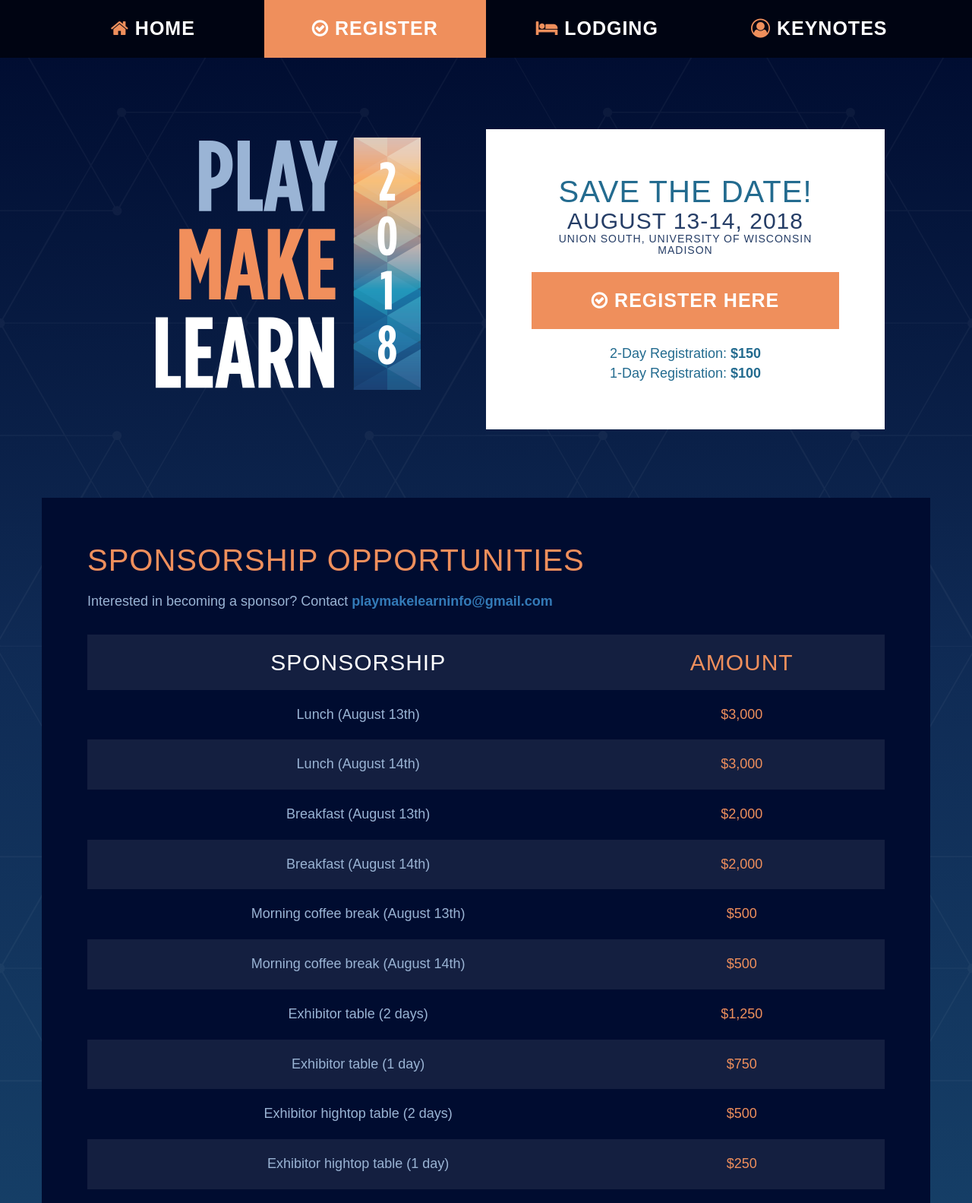
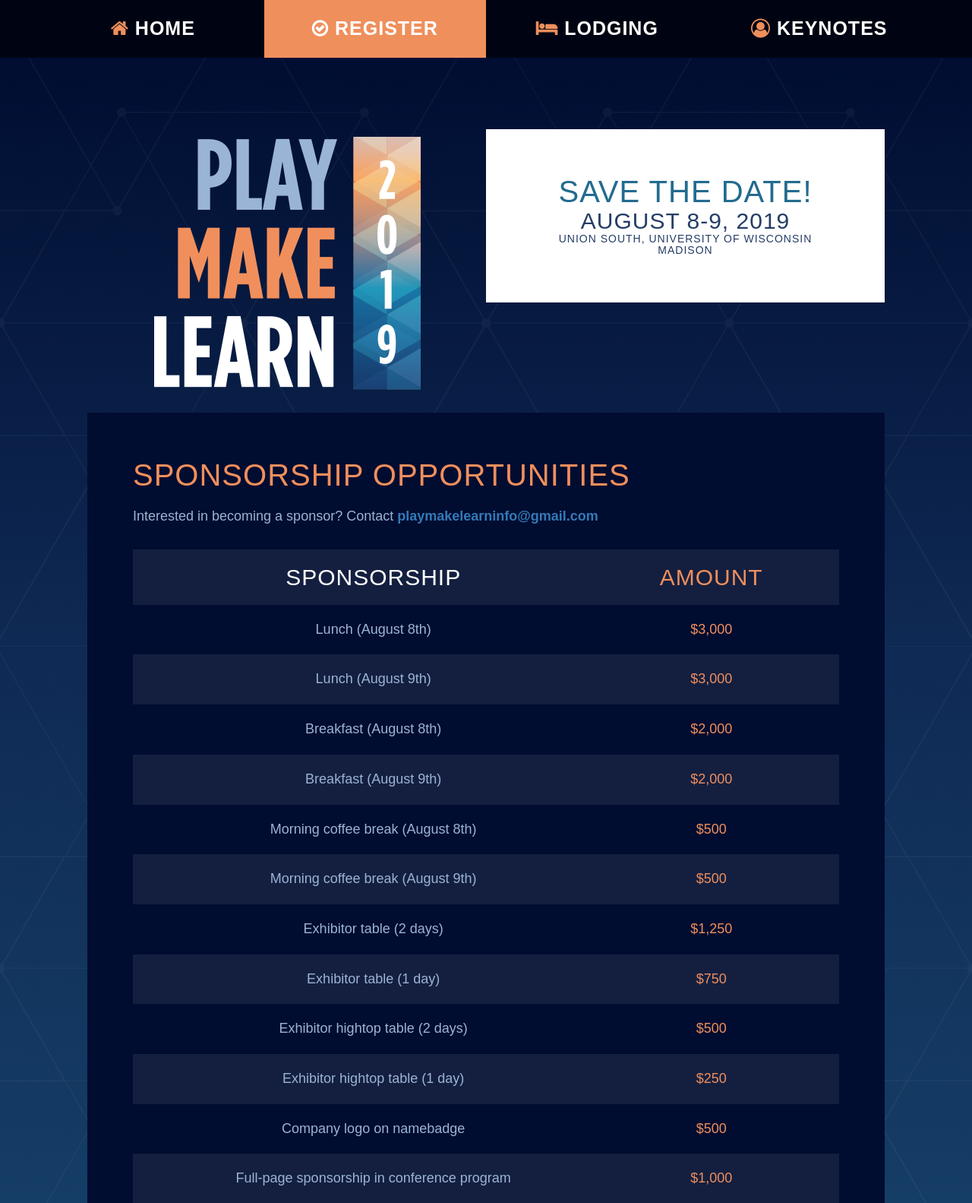
Before and after one commit to jsruesch/pmlcon, a PHP site: page /sponsorship.php in a window 1280 px wide. Shown: the top 1583 px of the page at 76% size. Run offline with PHP 8.4, Linux system fonts and the light colour scheme; some libraries are stand-ins or nearby versions.

Commit message:
Update sponsorship.php

```diff
--- a/sponsorship.php
+++ b/sponsorship.php
@@ -9,21 +9,21 @@
       <!-- Header -->
         <div class="row pad60">
           <div class="col-sm-6">
-            <img class="center-block main-logo" src="img/logo-2018.png" />
+            <img class="center-block main-logo" src="img/logo-2019.png" />
           </div>
           <div class="col-sm-6 pad60 mar50-top bg-white">
             <div class="row text-center">
               <h2 class="text-mblue">Save the Date!</h2>
-              <h3 class="text-dblue">August 13-14, 2018</h3>
+              <h3 class="text-dblue">August 8-9, 2019</h3>
               <h5 class="text-dblue">Union South, University of Wisconsin Madison</h5>
-            </div>
+<!--             </div>
             <div class="row mar20-top mar20-bot">
               <a href="https://registration.eop.education.wisc.edu/index.aspx?id=225" target="_blank" class="button bg-orange text-white"><i class="fa fa-check-circle-o" aria-hidden="true"></i> Register Here</a>
             </div>
             <div class="row">
               <p class="text-center text-mblue">2-Day Registration: <span class="text-bold">$150</span></p>
               <p class="text-center text-mblue">1-Day Registration: <span class="text-bold">$100</span></p>
-            </div>
+            </div> -->
             <!-- <div class="row mar20-top">
               <p class="text-dblue text-center">
                 Questions? <a href="mailto:playmakelearninfo@gmail.com" target="_blank">Send us an email!</a> <br />We'd be happy to answer them for you!
@@ -57,7 +57,7 @@
           <div class="row pad20">
             <div class="col-sm-8">
               <p class="text-lblue text-center">
-                Lunch (August 13th)
+                Lunch (August 8th)
               </p>
             </div>
             <div class="col-sm-4">
@@ -70,7 +70,7 @@
           <div class="row bg-owhite pad20">
             <div class="col-sm-8">
               <p class="text-lblue text-center">
-                Lunch (August 14th)
+                Lunch (August 9th)
               </p>
             </div>
             <div class="col-sm-4">
@@ -83,7 +83,7 @@
           <div class="row pad20">
             <div class="col-sm-8">
               <p class="text-lblue text-center">
-                Breakfast (August 13th)
+                Breakfast (August 8th)
               </p>
             </div>
             <div class="col-sm-4">
@@ -96,7 +96,7 @@
           <div class="row bg-owhite pad20">
             <div class="col-sm-8">
               <p class="text-lblue text-center">
-                Breakfast (August 14th)
+                Breakfast (August 9th)
               </p>
             </div>
             <div class="col-sm-4">
@@ -109,7 +109,7 @@
           <div class="row pad20">
             <div class="col-sm-8">
               <p class="text-lblue text-center">
-                Morning coffee break (August 13th)
+                Morning coffee break (August 8th)
               </p>
             </div>
             <div class="col-sm-4">
@@ -122,7 +122,7 @@
           <div class="row bg-owhite pad20">
             <div class="col-sm-8">
               <p class="text-lblue text-center">
-                Morning coffee break (August 14th)
+                Morning coffee break (August 9th)
               </p>
             </div>
             <div class="col-sm-4">
@@ -250,7 +250,7 @@
           </div>
           <div class="row mar20-top mar20-bot">
             <h3 class="text-dblue">
-              Lunch (Mon. August 13th or Tues. August 14th): <span class="text-orange">$3,000</span>
+              Lunch (Mon. August 8th or Tues. August 9th): <span class="text-orange">$3,000</span>
             </h3>
             <ol class="disc">
               <li>Exclusive sponsorship of the lunch scheduled for 12:00pm-1:00pm on Mon. August 13th or Tues. August 14th </li>
@@ -260,7 +260,7 @@
           <div class="row mar30-bot"><hr /></div>
           <div class="row mar20-top mar20-bot">
             <h3 class="text-dblue">
-              Breakfast (Mon. August 13th or Tues. August 14th):  <span class="text-orange">$2,000</span>
+              Breakfast (Mon. August 8th or Tues. August 9th):  <span class="text-orange">$2,000</span>
             </h3>
             <ol class="disc">
               <li>Exclusive sponsorship of the breakfast scheduled for 8:00am-9:00am on Mon. August 13th or Tues. August 14th</li>
@@ -270,7 +270,7 @@
           <div class="row mar30-bot"><hr /></div>
           <div class="row mar20-top mar20-bot">
             <h3 class="text-dblue">
-              Morning coffee break (Mon. August 13th or Tues. August 14th): <span class="text-orange">$500</span>
+              Morning coffee break (Mon. August 8th or Tues. August 9th): <span class="text-orange">$500</span>
             </h3>
             <ol class="disc">
               <li>Exclusive sponsorship of coffee break scheduled for 10:45-11:00 am on Mon. August 13th or Tues. August 14th</li>
@@ -283,7 +283,7 @@
               Exhibitor table (2 days): <span class="text-orange">$1,250</span>
             </h3>
             <ol class="disc">
-              <li>3' x 6' clothed table, 2 chairs, Mon. August 13th 8:00 a.m.-5:00 p.m., &Tues. August 14th 8:00 a.m.-3:00 p.m., listed in program and on website</li>
+              <li>3' x 6' clothed table, 2 chairs, Mon. August 8th 8:00 a.m.-5:00 p.m., &Tues. August 9th 8:00 a.m.-3:00 p.m., listed in program and on website</li>
             </ol>
           </div>
           <div class="row mar30-bot"><hr /></div>
@@ -292,7 +292,7 @@
               Exhibitor table (1 day): <span class="text-orange">$750</span>
             </h3>
             <ol class="disc">
-              <li>3' x 6' clothed table, 2 chairs, Mon. August 13th 8:00 a.m.-5:00 p.m. or Tues. August 14th 8:00 a.m.-3:00 p.m., listed in program and on website</li>
+              <li>3' x 6' clothed table, 2 chairs, Mon. August 8th 8:00 a.m.-5:00 p.m. or Tues. August 9th 8:00 a.m.-3:00 p.m., listed in program and on website</li>
             </ol>
           </div>
           <div class="row mar30-bot"><hr /></div>
@@ -301,7 +301,7 @@
               Exhibitor hightop table (2 days): <span class="text-orange">$500</span>
             </h3>
             <ol class="disc">
-              <li>2' round clothed hightop table, Mon. August 13th 8:00 a.m.-5:00 p.m. & Tues. August 14th 8:00 a.m.-3:00 p.m., listed in program and on website</li>
+              <li>2' round clothed hightop table, Mon. August 8th 8:00 a.m.-5:00 p.m. & Tues. August 9th 8:00 a.m.-3:00 p.m., listed in program and on website</li>
             </ol>
           </div>
           <div class="row mar30-bot"><hr /></div>
@@ -310,7 +310,7 @@
               Exhibitor hightop table (1 day): <span class="text-orange">$250</span>
             </h3>
             <ol class="disc">
-              <li>2' round clothed hightop table, Mon. August 13th 8:00 a.m.-5:00 p.m. or Tues. August 14th 8:00 a.m.-3:00 p.m., listed in program and on websites</li>
+              <li>2' round clothed hightop table, Mon. August 8th 8:00 a.m.-5:00 p.m. or Tues. August 9th 8:00 a.m.-3:00 p.m., listed in program and on websites</li>
             </ol>
           </div>
           <div class="row mar30-bot"><hr /></div>
```
